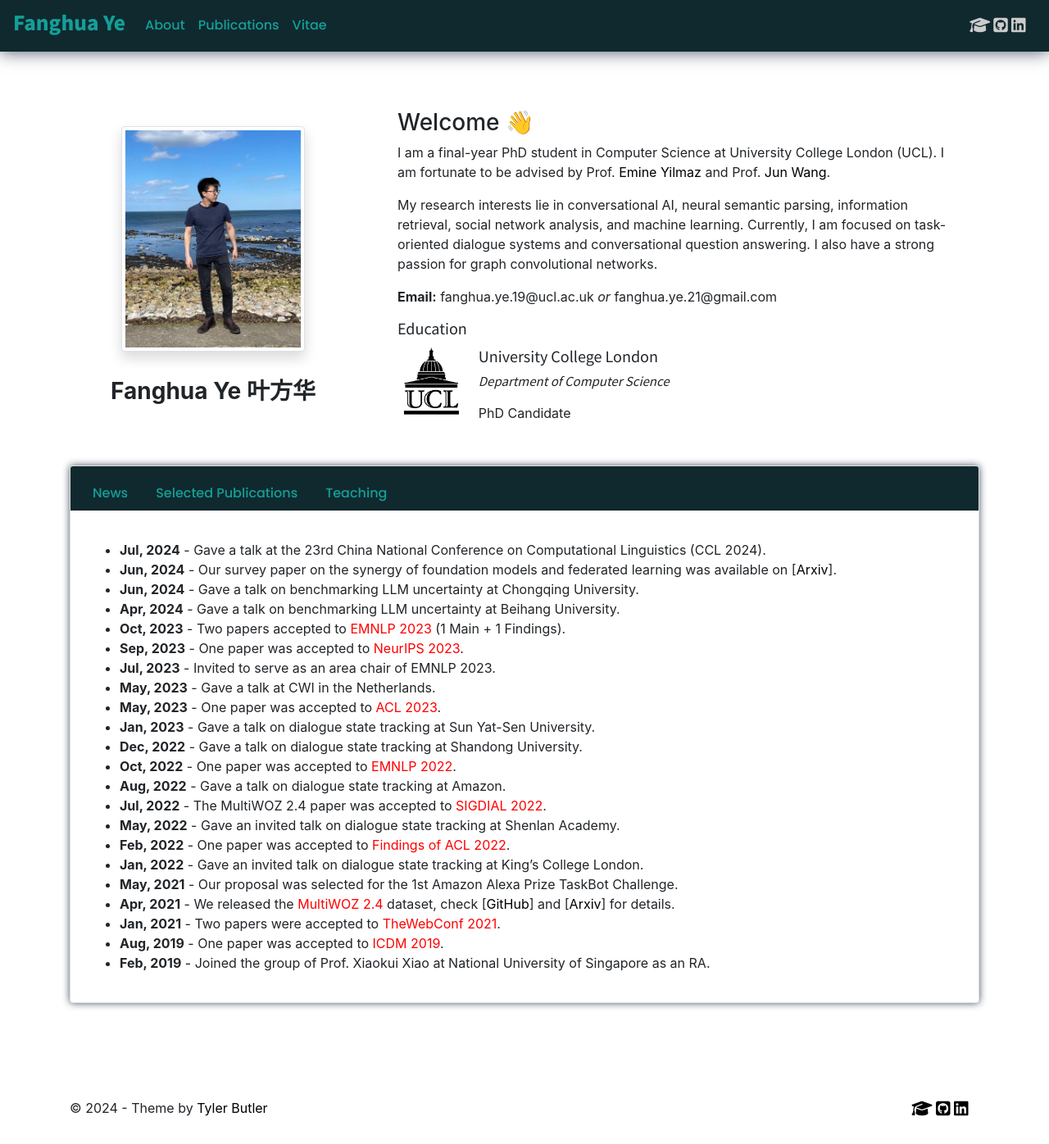
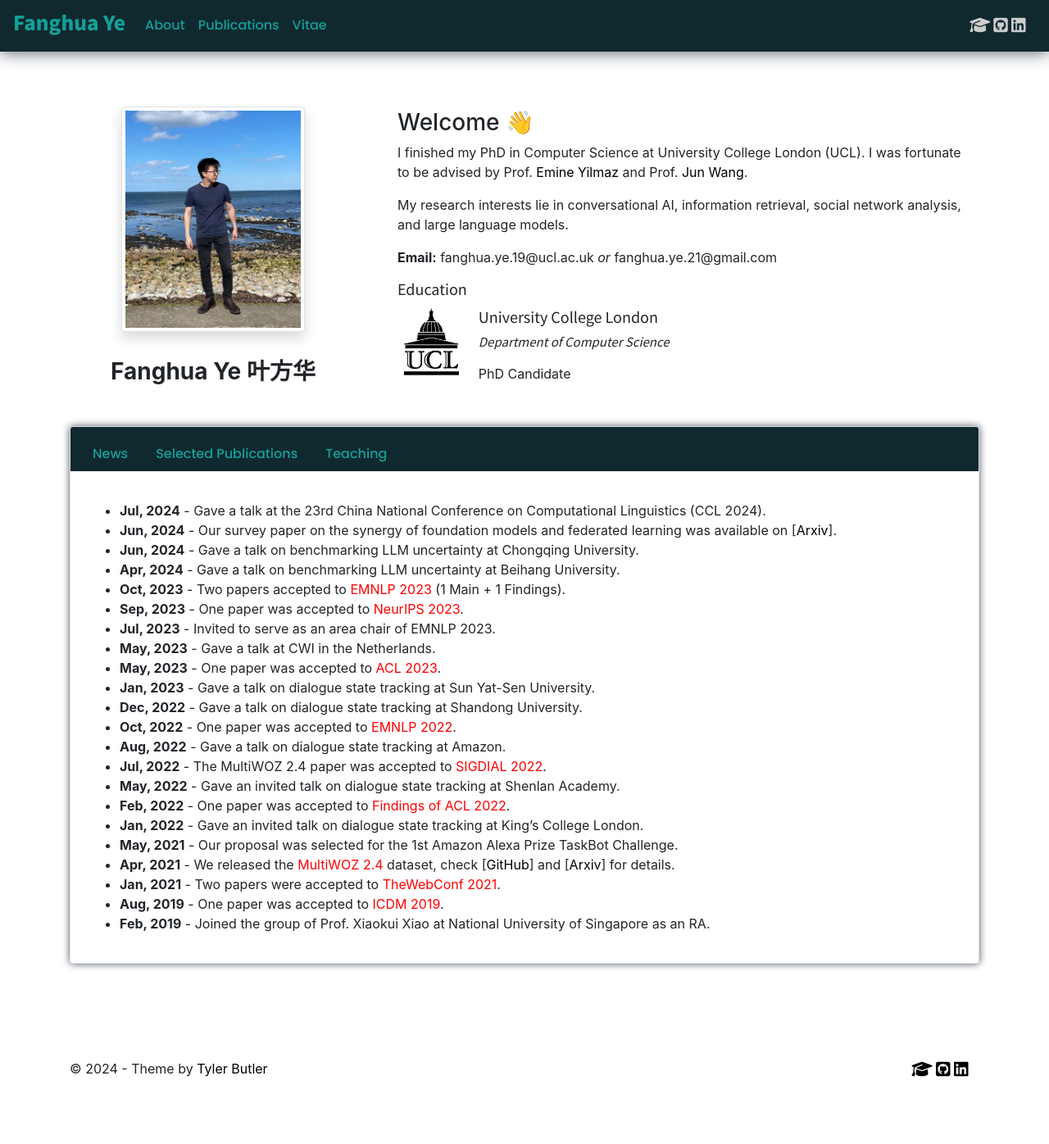
Before and after one commit to smartyfh/marvelous-mars-26de4, a Jekyll site: the page built from index.md, in a window 1280 px wide. Shown: the whole page at 82% size. Built offline with Jekyll 4.4.1, drawn with Linux system fonts in a browser that asks for light colours; nearby versions of some CDN libraries; comment, search, counter and statistics services are not loaded; our own code applies the rules of GitHub Pages for plain Markdown files; after the commit the page ends 1348 px from its top, so only the background shows below that.

Commit message:
Update index.md

```diff
--- a/index.md
+++ b/index.md
@@ -4,8 +4,8 @@ title:
 date: 2021-02-09
 ---
 ### Welcome 👋
-I am a final-year PhD student in Computer Science at University College London (UCL). I am fortunate to be advised by Prof. [Emine Yilmaz](https://scholar.google.com/citations?user=ocmAN4YAAAAJ&hl=en) and Prof. [Jun Wang](https://scholar.google.com/citations?user=wIE1tY4AAAAJ&hl=en).
+I finished my PhD in Computer Science at University College London (UCL). I was fortunate to be advised by Prof. [Emine Yilmaz](https://scholar.google.com/citations?user=ocmAN4YAAAAJ&hl=en) and Prof. [Jun Wang](https://scholar.google.com/citations?user=wIE1tY4AAAAJ&hl=en).
 
-My research interests lie in conversational AI, neural semantic parsing, information retrieval, social network analysis, and machine learning. Currently, I am focused on task-oriented dialogue systems and conversational question answering. I also have a strong passion for graph convolutional networks.
+My research interests lie in conversational AI, information retrieval, social network analysis, and large language models.
 
 **Email:** fanghua.ye.19@ucl.ac.uk *or* fanghua.ye.21@gmail.com
```
